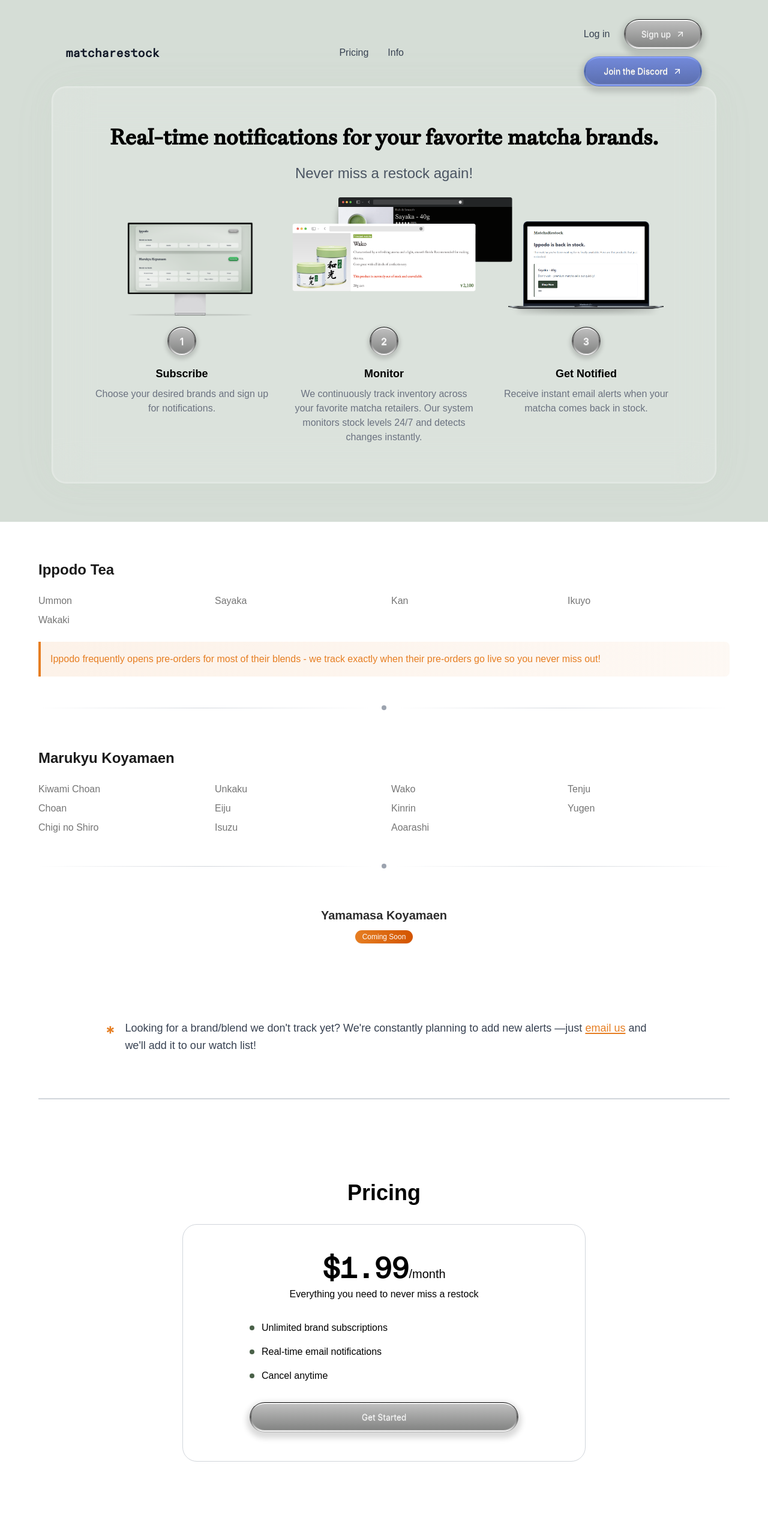
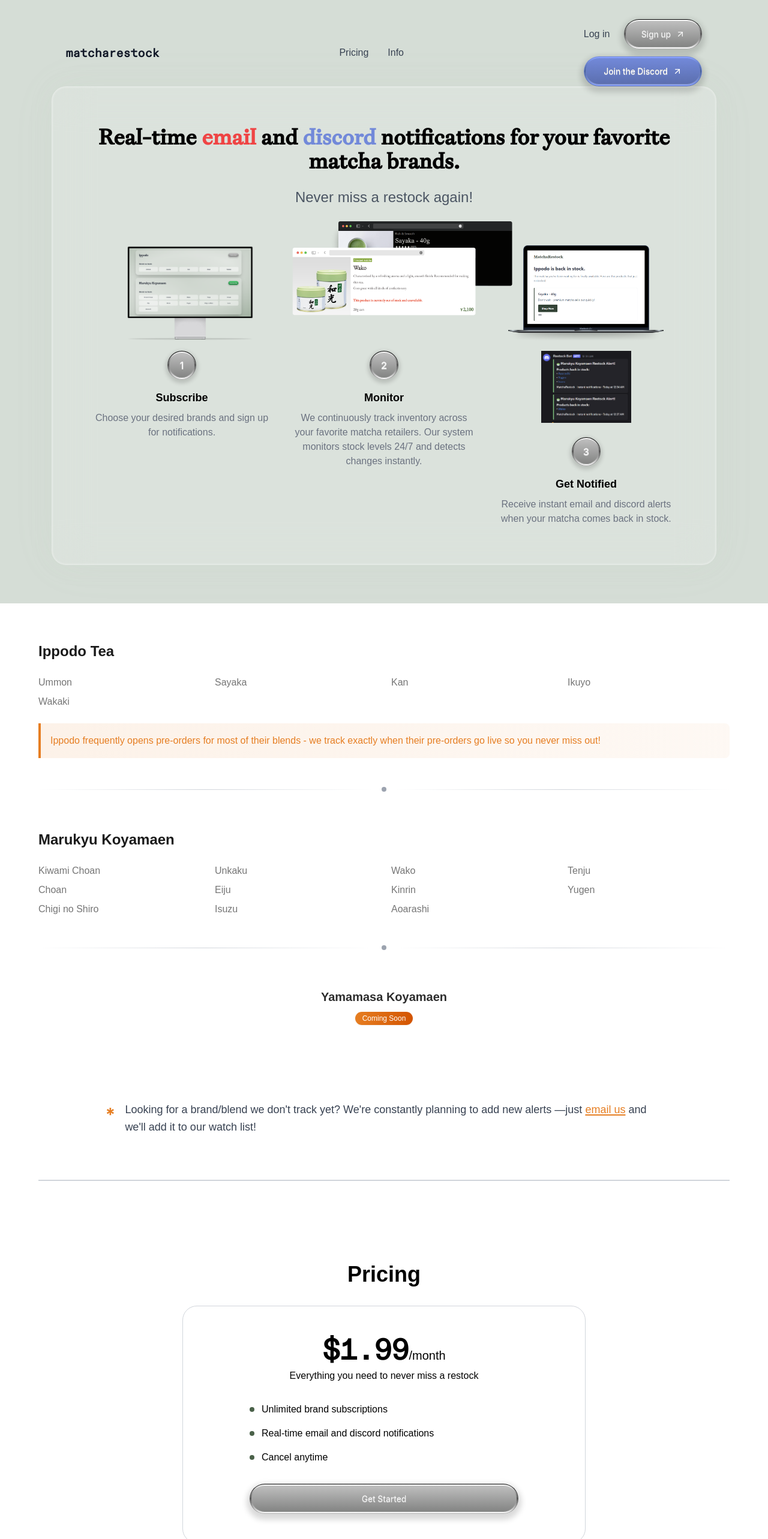
Before and after one commit to anishkancherla/matcharestock, a Next.js app: page / in a window 1280 px wide. Shown: the top 2566 px of the page at 60% size. Built offline with nearby package versions, Linux system fonts and the light colour scheme; no server answers; a web font is replaced by a local one.

Commit message:
ui changes

```diff
--- a/app/page.tsx
+++ b/app/page.tsx
@@ -328,7 +328,7 @@
                 {/* Hero Section */}
                 <div className="mb-16">
                   <h1 className="text-2xl md:text-4xl lg:text-4xl font-bold text-black mb-6 font-gaisyr leading-tight">
-                    Real-time notifications for your favorite matcha brands.
+                    Real-time <span style={{ color: '#ef4444' }}>email</span> and <span style={{ color: 'rgb(114, 137, 217)' }}>discord</span> notifications for your favorite matcha brands.
                   </h1>
                   <p className="hidden md:block text-lg md:text-xl lg:text-2xl text-gray-600 font-diatype leading-relaxed">
                     Never miss a restock again!
@@ -431,6 +431,24 @@
                     </div>
 
                     <div className="text-center">
+                      {/* Mobile Layout - RestockBot above, Mockup below */}
+                      <div className="md:hidden space-y-4">
+                        <div className="flex justify-center mb-4">
+                          <MetalCircleButton number="3" />
+                        </div>
+                        <h3 className="text-lg font-semibold text-black mb-2 font-diatype">Get Notified</h3>
+                        <p className="text-gray-500 font-diatype-thin">Receive instant email and discord alerts when your matcha comes back in stock.</p>
+
+                        {/* RestockBot Image - Above mockup on mobile */}
+                        <div className="mb-4 flex justify-center h-32">
+                          <img
+                            src="/images/restockbot.PNG"
+                            alt="RestockBot Discord notification"
+                            className="max-w-full h-auto"
+                            style={{ maxHeight: '120px' }}
+                          />
+                        </div>
+
                         {/* Figma Mockup Image */}
                         <div className="mb-4 flex justify-center h-40">
                           <img
@@ -440,11 +458,36 @@
                             style={{ maxHeight: '200px' }}
                           />
                         </div>
+                      </div>
+
+                      {/* Desktop Layout - Mockup above, RestockBot below */}
+                      <div className="hidden md:block">
+                        {/* Figma Mockup Image */}
+                        <div className="mb-4 flex justify-center h-40">
+                          <img
+                            src="/images/mockup.png"
+                            alt="Matcha restock notification mockup"
+                            className="max-w-full h-auto"
+                            style={{ maxHeight: '200px' }}
+                          />
+                        </div>
+
+                        {/* RestockBot Image - Below mockup, above number 3 on desktop */}
+                        <div className="mb-4 flex justify-center h-32">
+                          <img
+                            src="/images/restockbot.PNG"
+                            alt="RestockBot Discord notification"
+                            className="max-w-full h-auto"
+                            style={{ maxHeight: '120px' }}
+                          />
+                        </div>
+
                         <div className="flex justify-center mb-4">
                           <MetalCircleButton number="3" />
                         </div>
                         <h3 className="text-lg font-semibold text-black mb-2 font-diatype">Get Notified</h3>
-                      <p className="text-gray-500 font-diatype-thin">Receive instant email alerts when your matcha comes back in stock.</p>
+                        <p className="text-gray-500 font-diatype-thin">Receive instant email and discord alerts when your matcha comes back in stock.</p>
+                      </div>
                     </div>
                   </div>
                 </div>
@@ -582,7 +625,7 @@
                     </li>
                     <li className="flex items-center text-black font-diatype-thin">
                       <div className="w-2 h-2 bg-sage-600 rounded-full mr-3"></div>
-                      Real-time email notifications
+                      Real-time email and discord notifications
                     </li>
                     <li className="flex items-center text-black font-diatype-thin">
                       <div className="w-2 h-2 bg-sage-600 rounded-full mr-3"></div>
--- a/components/pricing-card.tsx
+++ b/components/pricing-card.tsx
@@ -115,7 +115,7 @@
                 </li>
                 <li className="flex items-center text-black font-diatype-thin">
                   <div className="w-2 h-2 bg-sage-600 rounded-full mr-3"></div>
-                  Real-time email notifications
+                  Real-time email and discord notifications
                 </li>
                 <li className="flex items-center text-black font-diatype-thin">
                   <div className="w-2 h-2 bg-sage-600 rounded-full mr-3"></div>
```
Also changed, not shown: public/images/restockbot.PNG (added). Lines whose indentation alone changed are shown as unchanged.
